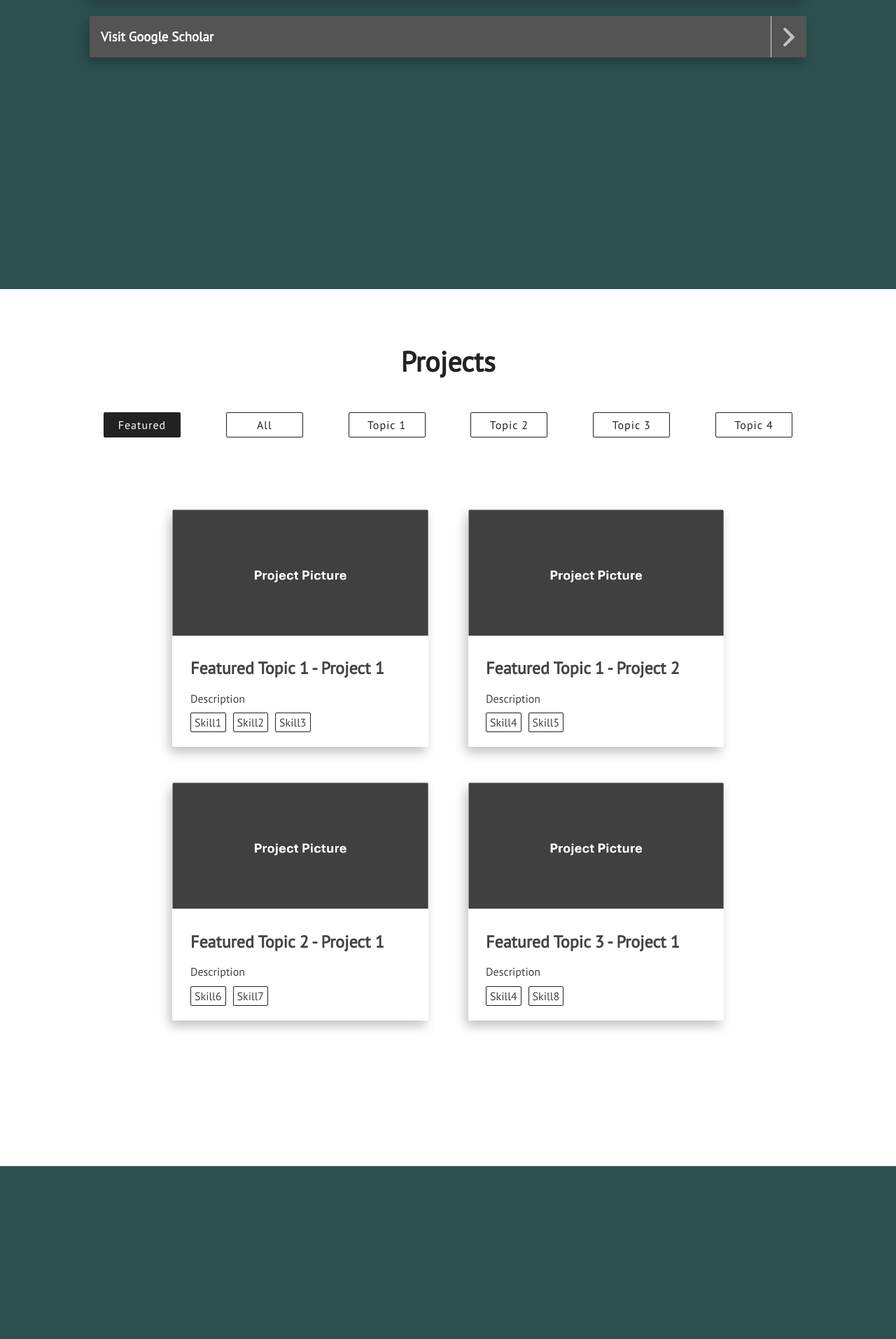
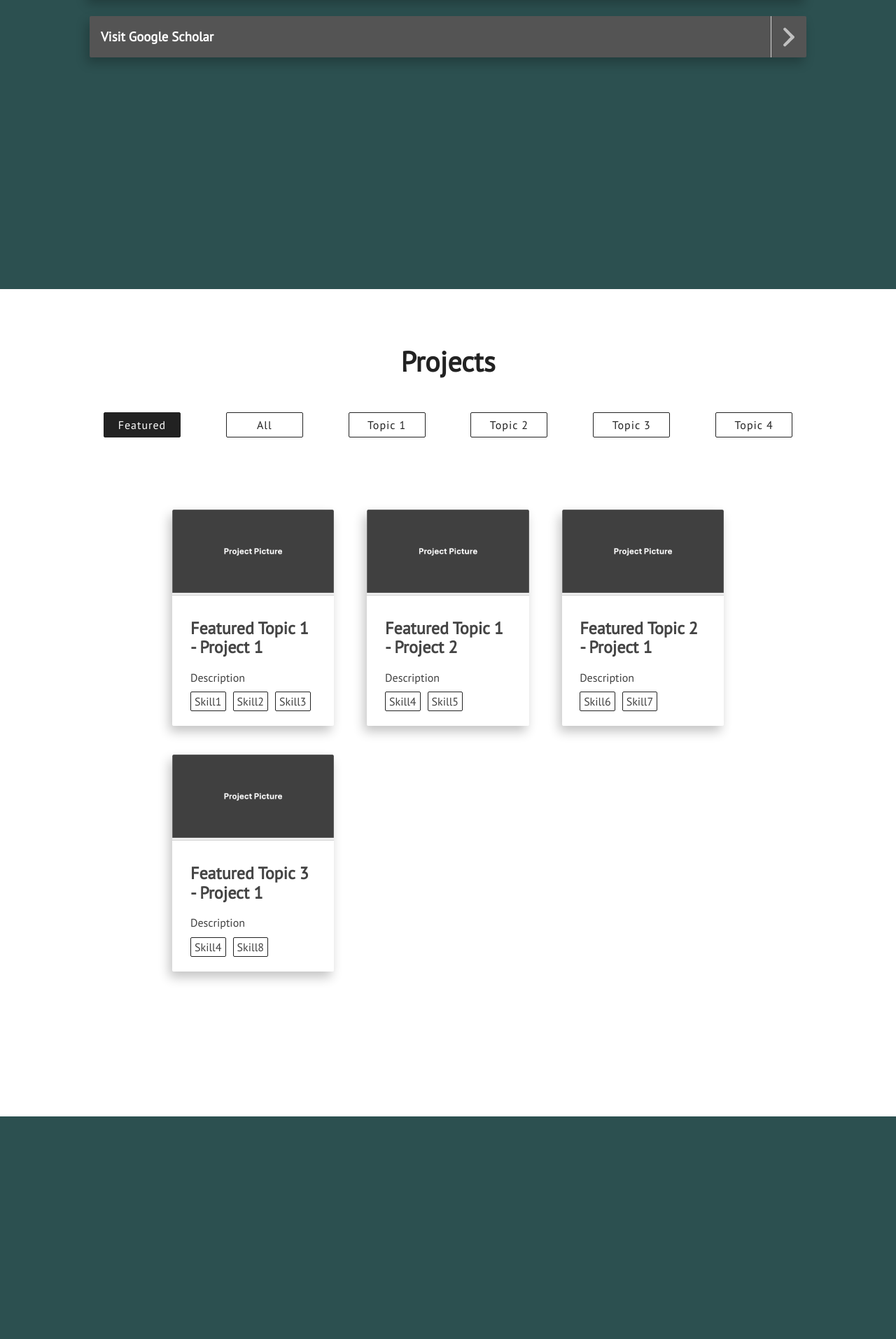
Before and after one commit to cmcabrera97/cmcabrera97.github.io, a Jekyll site: the page built from index.html, in a window 1280 px wide. Shown: the part 4487-6400 px from the top of the page at 70% size. Built offline with Jekyll 4.4.1, drawn with Linux system fonts in a browser that asks for light colours; nearby versions of some CDN libraries.

Commit message:
Update main.css

```diff
--- a/assets/css/main.css
+++ b/assets/css/main.css
@@ -179,9 +179,9 @@ img {
 .projects-wrapper {
   display: -ms-grid;
   display: grid;
-  -ms-grid-columns: 50% 50%;
-  grid-template-columns: 1fr 1fr;
-  grid-gap: 25px;
+  -ms-grid-columns: 33% 33% 33%;
+  grid-template-columns: 1fr 1fr 1fr;
+  grid-gap: 15px;
   margin: 10% auto; /* Center the wrapper horizontally */
   width: 80%; /* Set the width of the wrapper */
 }
@@ -189,9 +189,9 @@ img {
 .project-wrapper {
   display: -ms-grid;
   display: grid;
-  -ms-grid-columns: 50% 50%;
-  grid-template-columns: 1fr 1fr;
-  grid-gap: 25px;
+  -ms-grid-columns: 33% 33% 33%;
+  grid-template-columns: 1fr 1fr 1fr;
+  grid-gap: 15px;
   margin: 10% 10%; /* Center the wrapper horizontally */
 }
 
```
